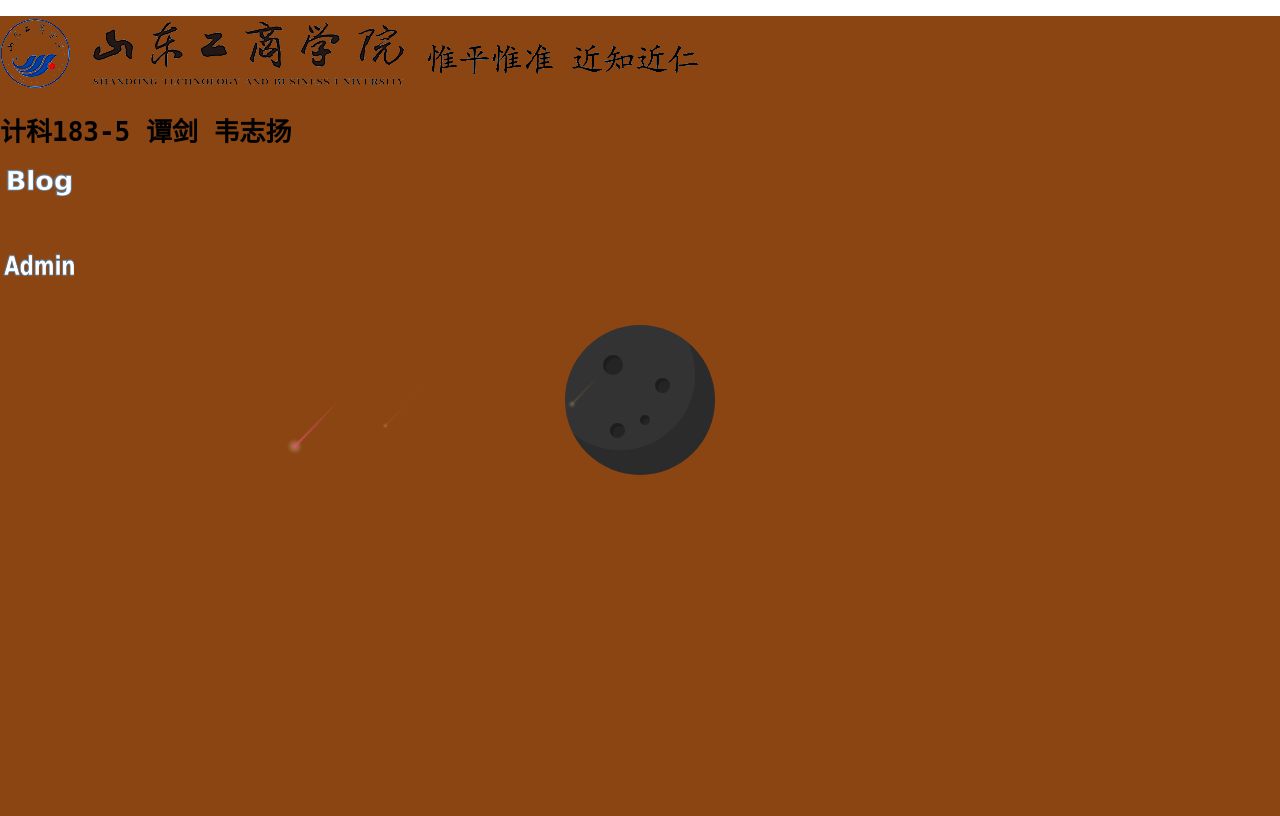
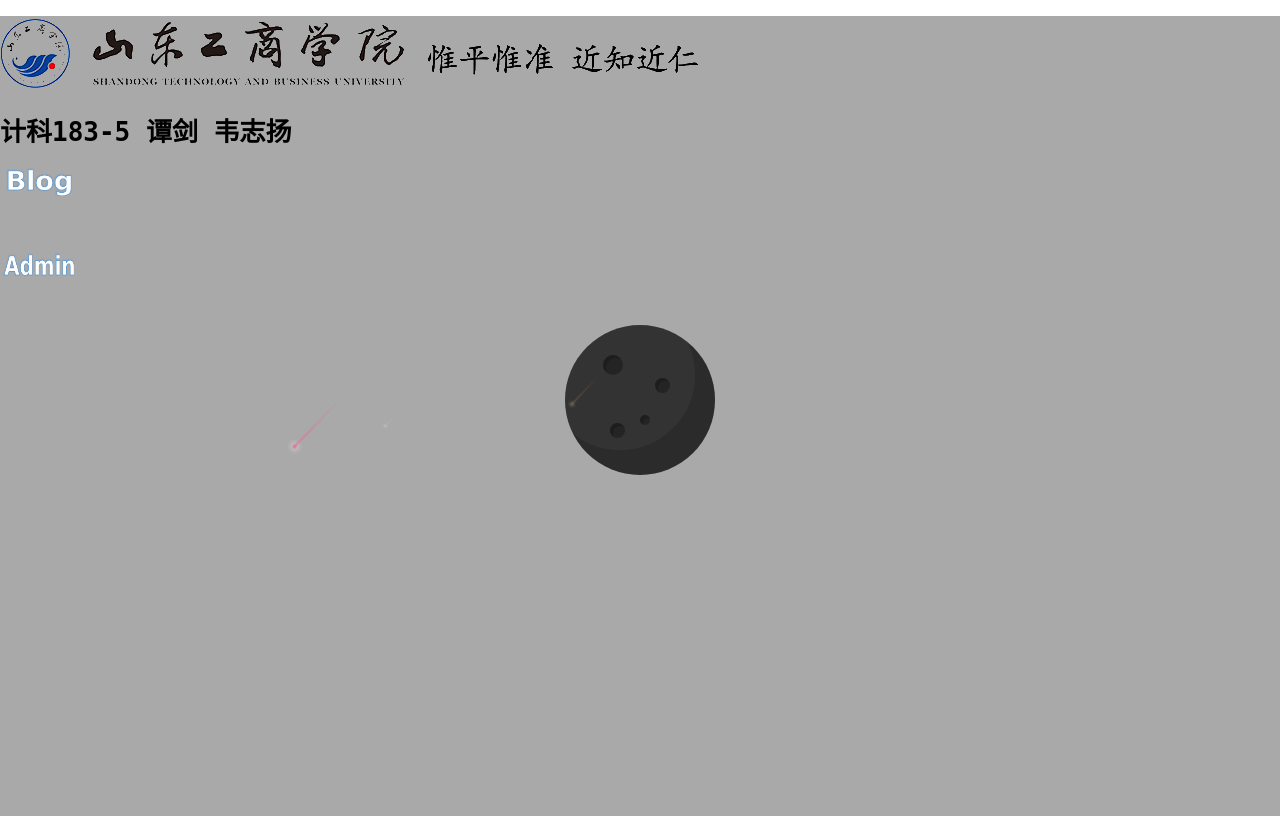
Before and after one commit to yanhua-tj/Django_Practical_Training, a Django app: page / in a window 1280 px wide. Run offline with Django 3.2, Linux system fonts and the light colour scheme; parts of the project's set-up code (start-up, migrations or seed data) failed here and were passed over.

Commit message:
HTML修改

```diff
--- a/mysite/blog/static/css/root.css
+++ b/mysite/blog/static/css/root.css
@@ -9,7 +9,7 @@
 .space {
     width: 100%;
     height: 100%;
-    background: #8b4513;
+    background: #A9A9A9;
 }
 .planet {
     width: 150px;
```
Also changed, not shown: mysite/db.sqlite3.
